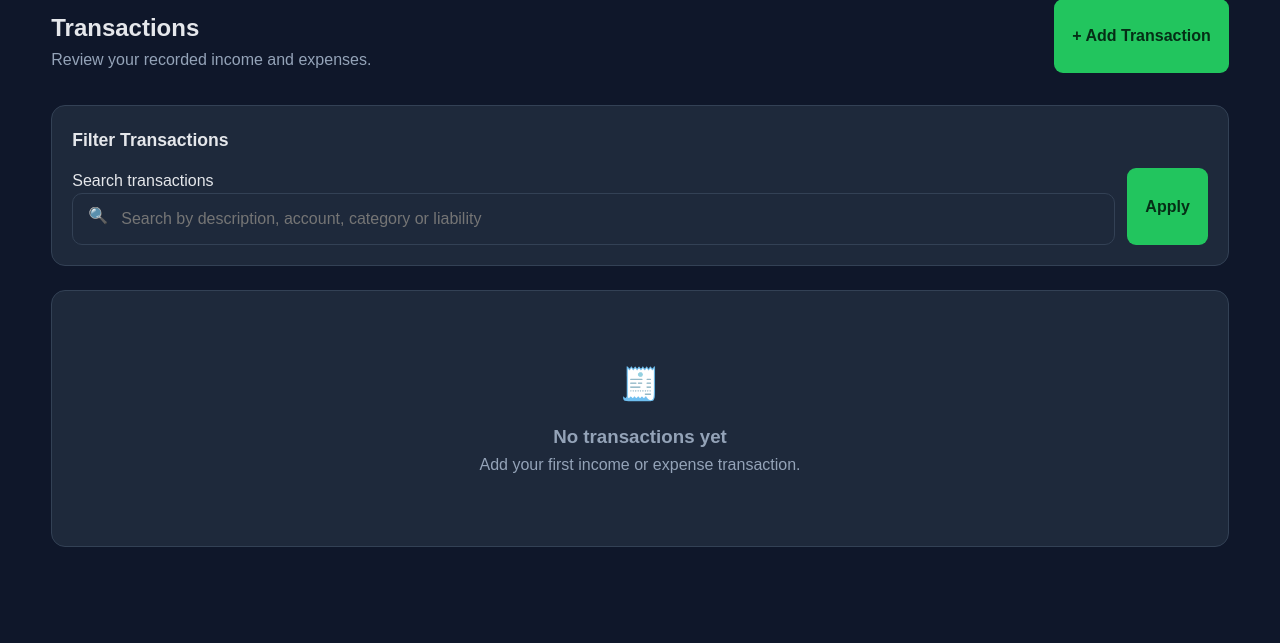
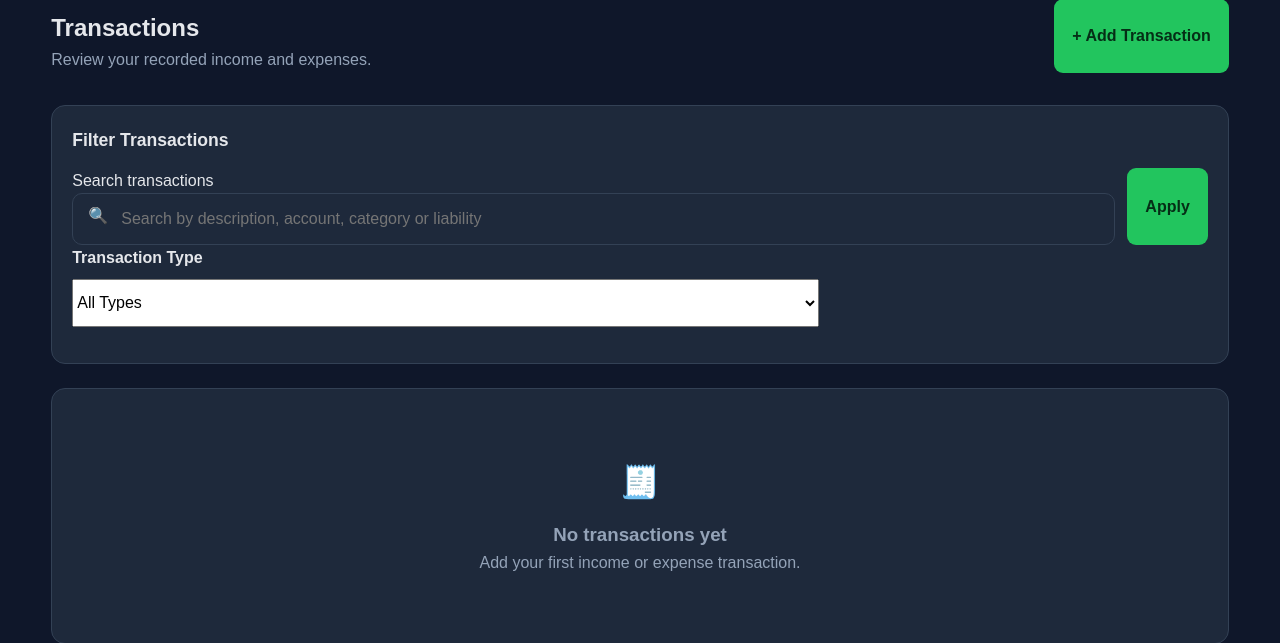
Before and after one commit to giri-can-do/giri-expense-tracker, a Flask app: page /transactions/ in a window 1280 px wide. Shown: the part 140-783 px from the top of the page. Before the commit the page ends 687 px from the top, so only its background shows below. Run offline with Flask 3, Linux system fonts and the light colour scheme; the visitor is signed in with stand-in values (Sample User, id 1); data that the repository does not hold is empty.

Commit message:
feat: add transaction type filter

```diff
--- a/app/routes/transactions.py
+++ b/app/routes/transactions.py
@@ -20,15 +20,22 @@ transactions_bp = Blueprint(
 def index():
     search = request.args.get("q", "").strip()
 
+    transaction_type = request.args.get(
+        "type",
+        "",
+    ).strip().lower()
+
     transactions = TransactionService.get_user_transactions(
         user_id=current_user.id,
         search=search,
+        transaction_type=transaction_type,
     )
 
     return render_template(
         "transactions/index.html",
         transactions=transactions,
         search=search,
+        selected_type=transaction_type,
     )
 
 
--- a/app/services/transaction_service.py
+++ b/app/services/transaction_service.py
@@ -18,12 +18,14 @@ class TransactionService:
     def get_user_transactions(
         user_id: int,
         search: str = "",
+        transaction_type: str = "",
     ):
         query = Transaction.query.filter(
             Transaction.user_id == user_id
         )
 
         search = search.strip()
+        transaction_type = transaction_type.strip().lower()
 
         if search:
             search_pattern = f"%{search}%"
@@ -32,19 +34,21 @@ class TransactionService:
                 or_(
                     Transaction.description.ilike(search_pattern),
                     Transaction.note.ilike(search_pattern),
-
                     Transaction.account.has(
                         Account.name.ilike(search_pattern)
                     ),
-
                     Transaction.category.has(
                         Category.name.ilike(search_pattern)
                     ),
-
                     Transaction.liability.has(
                         Liability.name.ilike(search_pattern)
                     ),
                 )
+            )
+
+        if transaction_type in TransactionService.VALID_TYPES:
+            query = query.filter(
+                Transaction.transaction_type == transaction_type
             )
 
         return (
--- a/app/static/css/components.css
+++ b/app/static/css/components.css
@@ -624,3 +624,31 @@
     border-color: rgba(148, 163, 184, 0.35);
     transform: translateY(-1px);
 }
+
+.transaction-filter-controls {
+    display: grid;
+    grid-template-columns: minmax(0, 2fr) minmax(220px, 1fr);
+    gap: 16px;
+    margin-bottom: 16px;
+}
+
+.transaction-filter-field {
+    display: grid;
+    gap: 8px;
+}
+
+.transaction-filter-field label {
+    color: var(--text);
+    font-weight: 600;
+}
+
+.transaction-filter-field select {
+    width: 100%;
+    min-height: 48px;
+}
+
+@media (max-width: 768px) {
+    .transaction-filter-controls {
+        grid-template-columns: 1fr;
+    }
+}
--- a/app/templates/transactions/index.html
+++ b/app/templates/transactions/index.html
@@ -11,6 +11,7 @@
 {% set action_url = url_for('transactions.create') %}
 {% include "components/page_header.html" %}
 
+<!-- Search Field  -->
 <form
     class="transaction-filter-panel"
     method="get"
@@ -51,7 +52,7 @@
             Apply
         </button>
 
-        {% if search %}
+        {% if search or selected_type %}
             <a
                 class="btn btn-secondary"
                 href="{{ url_for('transactions.index') }}"
@@ -59,6 +60,45 @@
                 Clear
             </a>
         {% endif %}
+    </div>
+
+    <div class="transaction-filter-controls">
+        <!-- Transaction Type -->
+        <div class="transaction-filter-field">
+            <label for="transactionType">
+                Transaction Type
+            </label>
+
+            <select
+                id="transactionType"
+                name="type"
+            >
+                <option value="">
+                    All Types
+                </option>
+
+                <option
+                    value="income"
+                    {% if selected_type == "income" %}selected{% endif %}
+                >
+                    Income
+                </option>
+
+                <option
+                    value="expense"
+                    {% if selected_type == "expense" %}selected{% endif %}
+                >
+                    Expense
+                </option>
+
+                <option
+                    value="debt_payment"
+                    {% if selected_type == "debt_payment" %}selected{% endif %}
+                >
+                    Debt Payment
+                </option>
+            </select>
+        </div>
     </div>
 </form>
 
@@ -121,10 +161,10 @@
             {% endfor %}
         </div>
     {% else %}
-        {% if search %}
+        {% if search or selected_type %}
             {% set icon = "🔍" %}
             {% set title = "No matching transactions" %}
-            {% set message = 'No transactions matched "' ~ search ~ '". Try another keyword or clear the search.' %}
+            {% set message = "No transactions matched the selected filters. Try changing or clearing them." %}
         {% else %}
             {% set icon = "🧾" %}
             {% set title = "No transactions yet" %}
```
